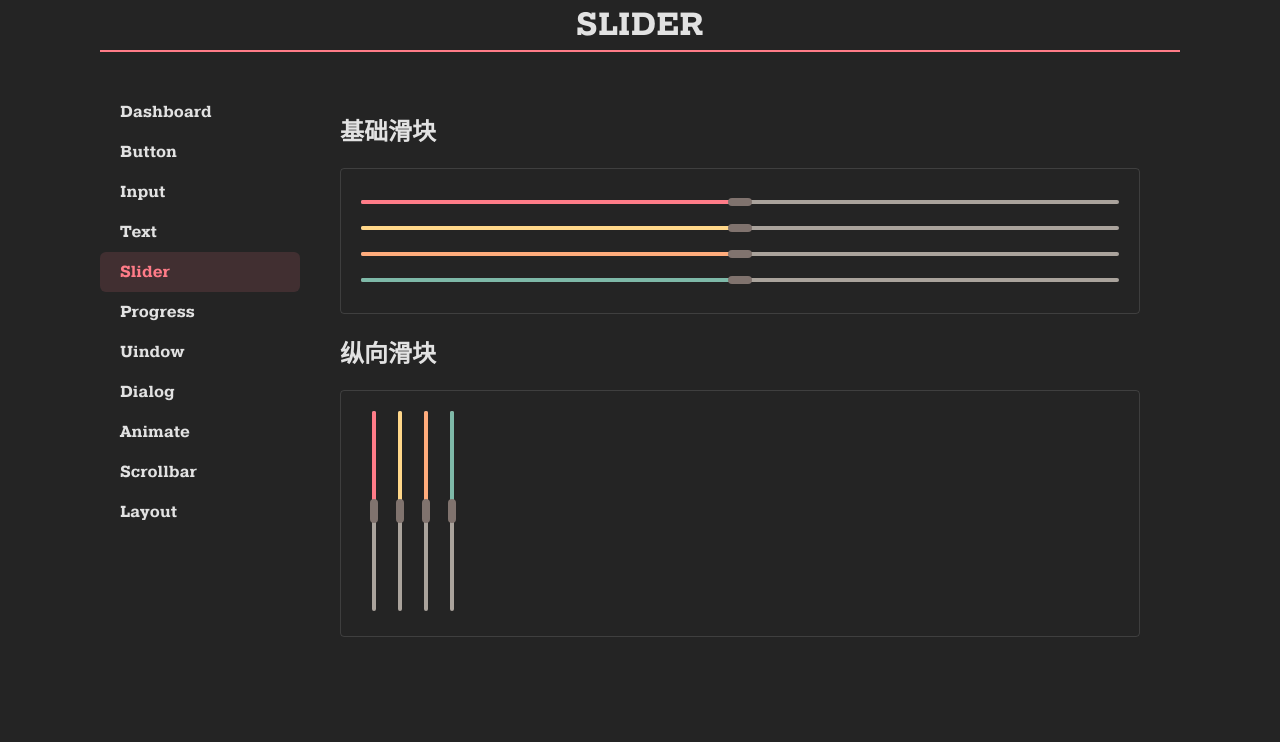
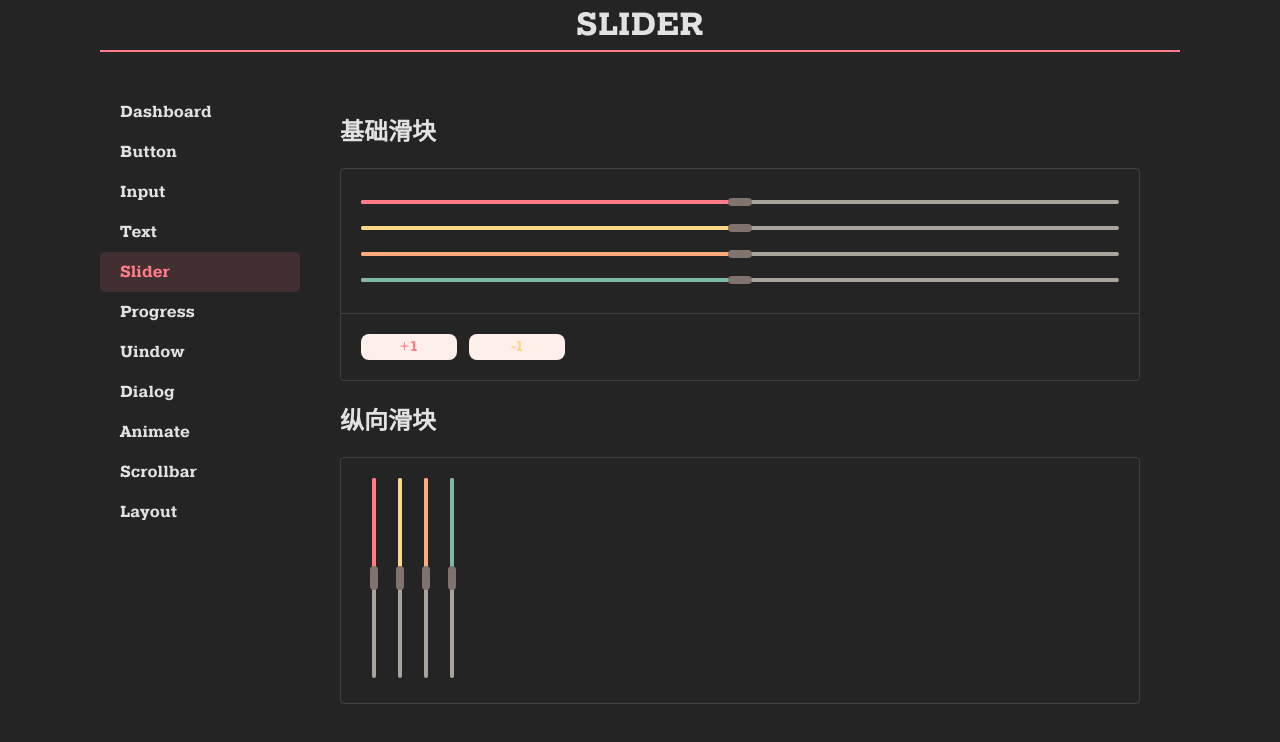
Before and after one commit to inaba-rccv/uindow, a Vue app in the folder packages/client/: page /slider in a window 1280 px wide. Shown: the top 742 px of the page. Built offline with nearby package versions, Linux system fonts and the light colour scheme.

Commit message:
修改DEMO

```diff
--- a/packages/client/src/views/dialog/dialog.vue
+++ b/packages/client/src/views/dialog/dialog.vue
@@ -1,7 +1,7 @@
 <script lang="ts" setup>
+import type { UindowColorType } from '@uindow/types'
 import messageBox from '@uindow/components/message-box/message-box'
 import IButton from '@uindow/components/svg/IButton.vue'
-import { UindowColorType } from '@uindow/types'
 
 const colorType: UindowColorType[] = ['warning', 'danger', 'info', 'success']
 let currentTypeIndex = 0
@@ -23,8 +23,11 @@ function open() {
 
 <template>
   <div class="page-content">
+    <h2>普通对话框</h2>
     <Exhibition>
-      <ui-button @click="open">Click to Open Dialog</ui-button>
+      <ui-button @click="open">
+        Click to Open Dialog
+      </ui-button>
     </Exhibition>
   </div>
 </template>
--- a/packages/client/src/views/slider/slider.vue
+++ b/packages/client/src/views/slider/slider.vue
@@ -2,16 +2,32 @@
 import { ref } from 'vue'
 
 const sliderValue = ref<number>(50)
+function increase() {
+  sliderValue.value++
+}
+function declare() {
+  sliderValue.value--
+}
 </script>
 
 <template>
   <div class="page-content">
     <h2>基础滑块</h2>
     <Exhibition>
-      <ui-slider v-model="sliderValue" :max="100" />
-      <ui-slider v-model="sliderValue" :max="100" type="warning" />
-      <ui-slider v-model="sliderValue" :max="100" type="danger" />
-      <ui-slider v-model="sliderValue" :max="100" type="tooltip" />
+      <template #default>
+        <ui-slider v-model="sliderValue" :max="100" />
+        <ui-slider v-model="sliderValue" :max="100" type="warning" />
+        <ui-slider v-model="sliderValue" :max="100" type="danger" />
+        <ui-slider v-model="sliderValue" :max="100" type="tooltip" />
+      </template>
+      <template #footer>
+        <ui-button plain @click="increase">
+          +1
+        </ui-button>
+        <ui-button plain type="warning" @click="declare">
+          -1
+        </ui-button>
+      </template>
     </Exhibition>
     <!-- <ui-slider v-model="sliderValue" :max="100" type="info" track-color="var(--ui-color-tooltip)" /> -->
 
--- a/packages/client/src/views/uindow/uindow.vue
+++ b/packages/client/src/views/uindow/uindow.vue
@@ -28,11 +28,12 @@ const SceneradioValue = ref<string>('Talk')
 
 <template>
   <div class="page-content">
-    <div>
-      <ui-icon clickable @click="open">
-        <IButton />
-      </ui-icon>
-    </div>
+    <h2>打开窗口</h2>
+    <Exhibition>
+      <ui-button plain @click="open">
+        Click to Open Uindow
+      </ui-button>
+    </Exhibition>
 
     <ui-uindow
       v-model="uindowShow"
```
